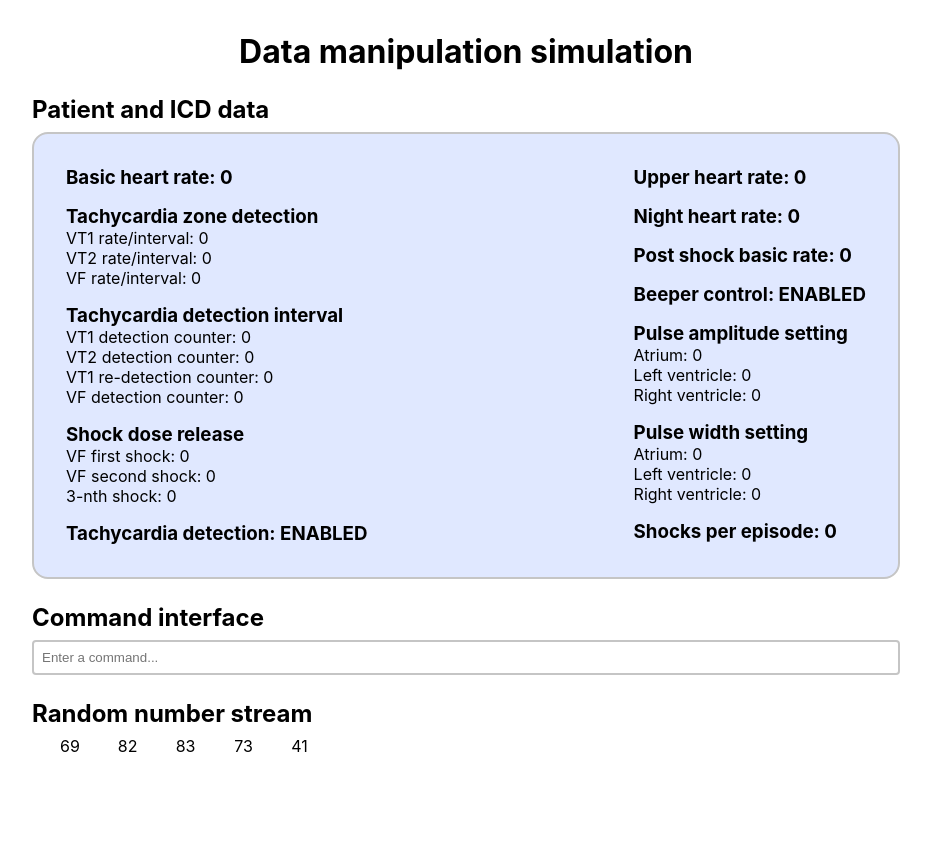
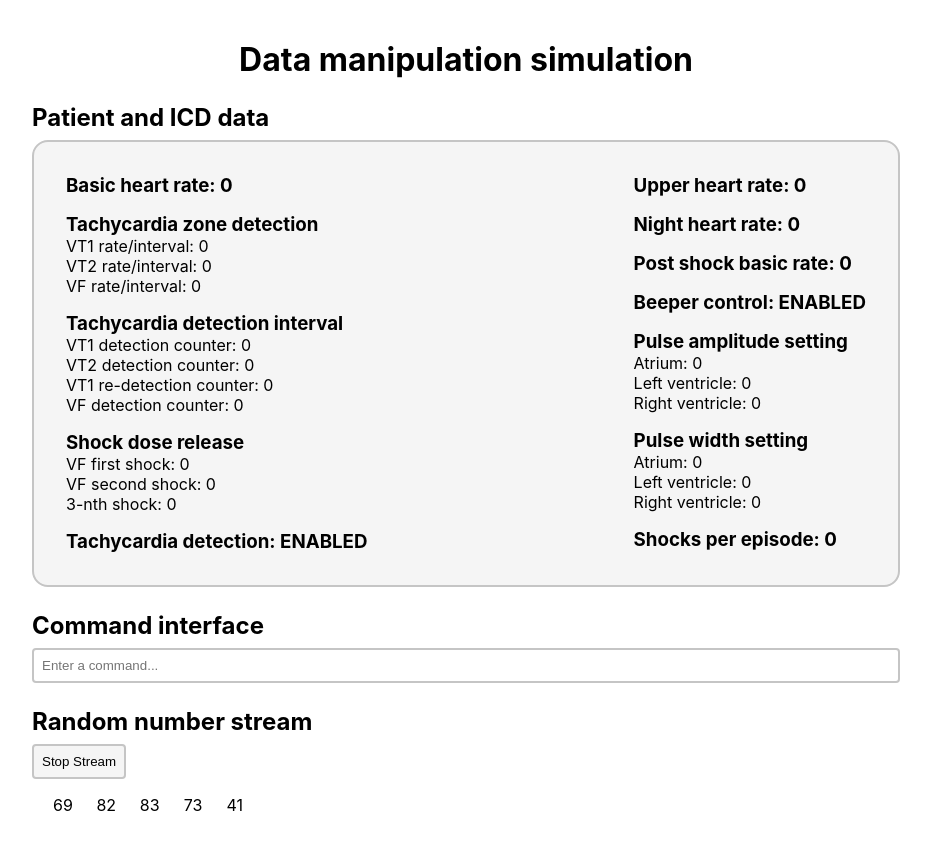
Before and after one commit to geekyquentin/cryptography-in-IMD, a React (Create React App) app: page / in a window 1280 px wide. Shown: the whole page, without its empty margins (174-1105 px from the left). Before the commit the page ends 800 px from the top, so only its background shows below. Built offline with nearby package versions, Linux system fonts and the light colour scheme.

Commit message:
random numbers generated. TODO: use them with rhythmID

```diff
--- a/src/App.css
+++ b/src/App.css
@@ -8,8 +8,8 @@
   width: 100%;
   margin: auto;
   padding: 1rem;
+}
 
-  & > h1 {
-    margin-top: 1rem;
-  }
+.App__title {
+  margin-top: 1.5rem;
 }
--- a/src/App.js
+++ b/src/App.js
@@ -13,7 +13,7 @@ function App() {
   return (
     <>
       <div className="App">
-        <h1>Data manipulation simulation</h1>
+        <h1 className="App__title">Data manipulation simulation</h1>
         <StateProvider>
           <DisplayPatientData />
           <CommandInput />
--- a/src/StateContext.js
+++ b/src/StateContext.js
@@ -4,6 +4,7 @@ import * as actionTypes from "./data/actionTypes"
 const StateContext = createContext()
 
 const initialState = {
+  heartBeats: [],
   minHeartRate: 0,
   ventricularRates: {
     vt1: 0,
@@ -41,6 +42,8 @@ const initialState = {
 
 function reducer(state, action) {
   switch (action.type) {
+    case actionTypes.UPDATE_HEART_BEATS:
+      return { ...state, heartBeats: action.payload }
     case actionTypes.UPDATE_MIN_HEART_RATE:
       return { ...state, minHeartRate: action.payload }
     case actionTypes.UPDATE_VENTRICULAR_RATES:
--- a/src/components/DisplayPatientData/DisplayPatientData.scss
+++ b/src/components/DisplayPatientData/DisplayPatientData.scss
@@ -10,7 +10,7 @@
   justify-content: space-between;
   width: 100%;
 
-  background-color: $light-blue-bg;
+  background-color: $bg-color-biege;
   padding: 2rem;
   border-radius: 1rem;
   border: 2px solid $border-color-biege;
--- a/src/components/RandomNumberStream/RandomNumberStream.jsx
+++ b/src/components/RandomNumberStream/RandomNumberStream.jsx
@@ -1,47 +1,69 @@
 import { useState, useEffect } from "react"
+import { useStateContext } from "../../StateContext"
+import { UPDATE_HEART_BEATS } from "../../data/actionTypes"
 import "./RandomNumberStream.scss"
 
 export default function RandomNumberStream() {
+  const { dispatch } = useStateContext()
+
+  const [isRunning, setIsRunning] = useState(true)
   const [stream, setStream] = useState([])
 
   useEffect(() => {
-    const interval = setInterval(() => {
+    let interval
+    let interval2
+
+    if (isRunning) {
+      interval = setInterval(() => {
         const randomNumber = Math.floor(Math.random() * 100)
-      setStream((prevStream) => {
-        const newStream = [
+        setStream((prevStream) => [
           ...prevStream,
-          { number: randomNumber, position: -100 },
-        ]
-        return newStream
-      })
+          { number: randomNumber, position: -100, id: Date.now() },
+        ])
       }, 1000)
 
-    const updatePosition = () => {
+      interval2 = setInterval(() => {
         setStream((prevStream) =>
           prevStream.map((item) => ({
             number: item.number,
             position: item.position + 1,
+            id: item.id,
           }))
         )
+      }, 10)
+    } else {
+      clearInterval(interval)
+      clearInterval(interval2)
     }
-
-    const interval2 = setInterval(updatePosition, 10)
 
     return () => {
       clearInterval(interval)
       clearInterval(interval2)
     }
-  }, [])
+  }, [isRunning])
+
+  const startStopStream = () => {
+    setIsRunning((prevIsRunning) => !prevIsRunning)
+  }
+
+  const containerWidth = document.querySelector(".number-stream")?.offsetWidth
+  const filteredStream = stream.filter((item) => item.position < containerWidth)
 
   return (
     <div className="random-number-stream">
       <h2 className="comp-heading">Random number stream</h2>
+      <button onClick={startStopStream}>
+        {isRunning ? "Stop Stream" : "Start Stream"}
+      </button>
       <div className="number-stream">
-        {stream.map((item, index) => (
+        {filteredStream.map((item) => (
           <div
-            key={index}
+            key={item.id}
             className="number"
-            style={{ left: `${item.position}%` }}
+            style={{
+              left: `${item.position}%`,
+              animationPlayState: isRunning ? "running" : "paused",
+            }}
           >
             {item.number}
           </div>
--- a/src/components/RandomNumberStream/RandomNumberStream.scss
+++ b/src/components/RandomNumberStream/RandomNumberStream.scss
@@ -4,13 +4,16 @@
 
 .number-stream {
   position: relative;
+  width: 100%;
   height: 30px;
   overflow: hidden;
+
+  margin-top: 1rem;
 }
 
 .number {
   position: absolute;
-  animation: moveLeft 15s linear infinite;
+  animation: moveLeft 20s linear infinite;
 }
 
 @keyframes moveLeft {
--- a/src/data/actionTypes.js
+++ b/src/data/actionTypes.js
@@ -1,3 +1,4 @@
+export const UPDATE_HEART_BEATS = "UPDATE_HEART_BEATS"
 export const UPDATE_MIN_HEART_RATE = "UPDATE_MIN_HEART_RATE"
 export const UPDATE_VENTRICULAR_RATES = "UPDATE_VENTRICULAR_RATES"
 export const UPDATE_TC_DETECTION = "UPDATE_TC_DETECTION"
--- a/src/data/toastOptions.js
+++ b/src/data/toastOptions.js
@@ -7,7 +7,7 @@ const toastOptions = {
   pauseOnHover: true,
   draggable: false,
   progress: undefined,
-  theme: "dark",
+  theme: "dark"
 }
 
 export default toastOptions
--- a/src/styles/Global.scss
+++ b/src/styles/Global.scss
@@ -13,6 +13,21 @@ input {
   }
 }
 
+button {
+  padding: 0.5rem;
+  border: 2px solid $border-color-biege;
+  border-radius: 4px;
+  background-color: $bg-color-biege;
+  box-sizing: border-box;
+  cursor: pointer;
+
+  &:focus {
+    outline: none;
+    border-color: $border-color-focus;
+    transition: $transition;
+  }
+}
+
 .comp-heading {
   margin: 1.5rem 0 0.5rem 0;
 }
--- a/src/styles/Variables.scss
+++ b/src/styles/Variables.scss
@@ -19,3 +19,4 @@ $transition: 0.2s ease-in-out;
 $border-color-biege: #c5c5c5;
 $border-color-focus: #aaa;
 $light-blue-bg: #e0e8ff;
+$bg-color-biege: #f5f5f5;
```
Lines whose indentation alone changed are shown as unchanged.
